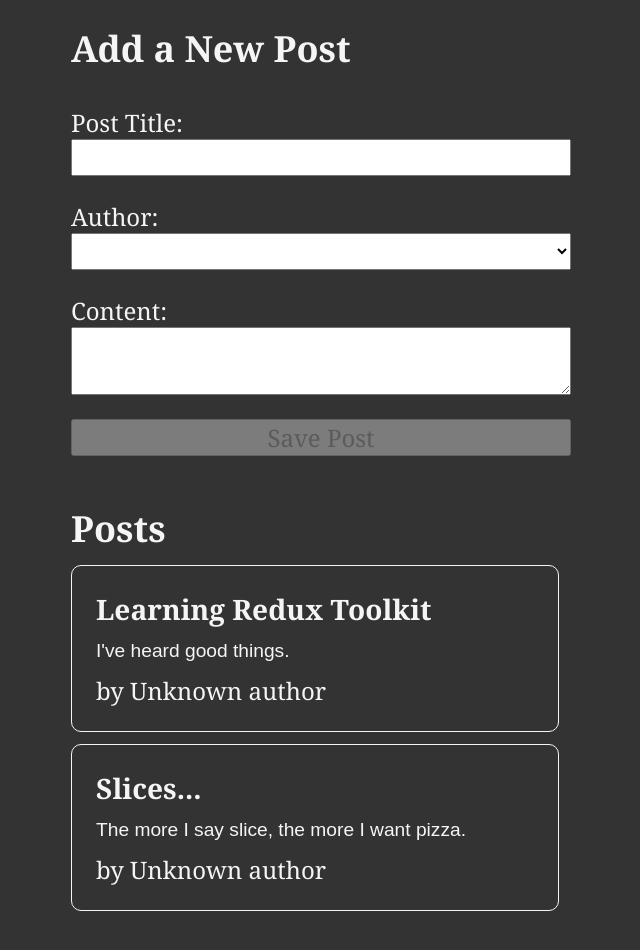
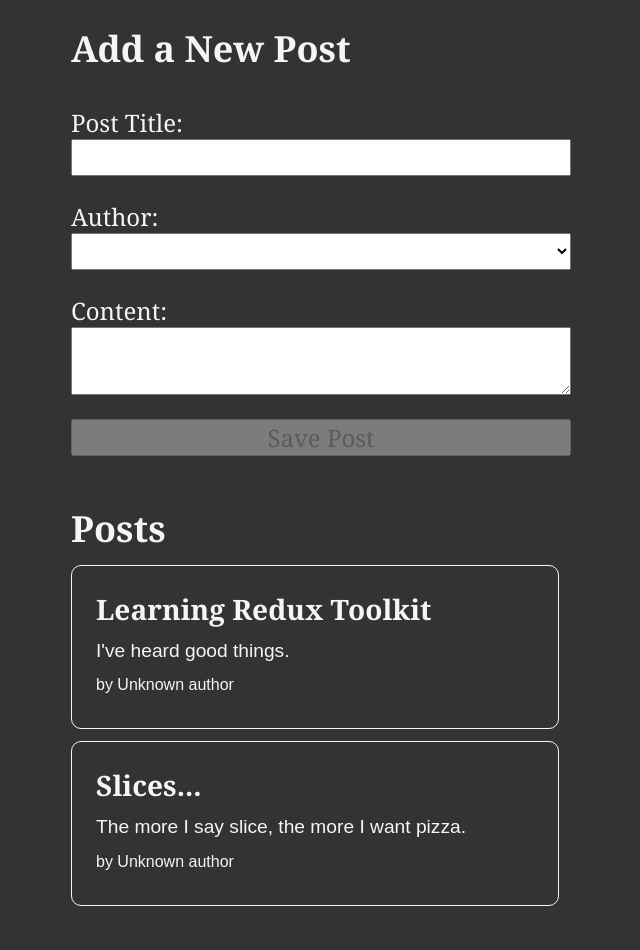
Before and after one commit to SuryanshuTomar/Projects, a React (Vite) app in the folder React/bulletein-board/: page / in a window 1280 px wide. Shown: the top 950 px of the page, without its empty margins (319-959 px from the left). Built offline with nearby package versions, Linux system fonts and the light colour scheme.

Commit message:
reset option on adding post

```diff
--- a/React/bulletein-board/src/features/posts/PostsList.jsx
+++ b/React/bulletein-board/src/features/posts/PostsList.jsx
@@ -10,7 +10,9 @@ const PostsList = () => {
 		<article key={post.id}>
 			<h3>{post.title}</h3>
 			<p>{post.content.substring(0, 100)}</p>
-			<PostAuthor userId={post.userId} />
+			<p className="postCredit">
+				<PostAuthor userId={post.userId} />
+			</p>
 		</article>
 	));
 	return (
```
